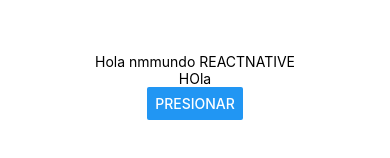
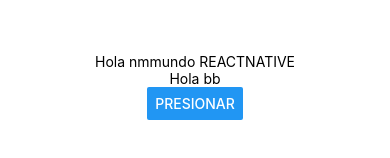
Before and after one commit to carloscoder25/PM19x, a React Native app in the folder Blank/: screen / in a window 390 px wide. Shown: the part 336-494 px from the top of the page. Built offline with nearby package versions, Linux system fonts and the light colour scheme.

Commit message:
texto con porpiedad children

```diff
--- a/Blank/App.js
+++ b/Blank/App.js
@@ -3,9 +3,9 @@
 
 
 const Texto =(props)=>{
-  const{contenido}=props
+  const{children}=props
   return(
-    <Text>{contenido}</Text>
+    <Text>{children}</Text>
   )
 }
 
@@ -13,7 +13,7 @@
   return (
     <View style={styles.container}>
       <Text>Hola nmmundo REACTNATIVE</Text>
-      <Texto contenido='HOla'></Texto>
+      <Texto> Hola bb </Texto>
 
       <Button title='Presionar'></Button>
       <StatusBar style="auto" />
```
